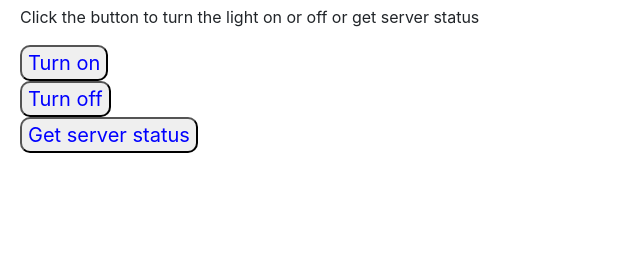
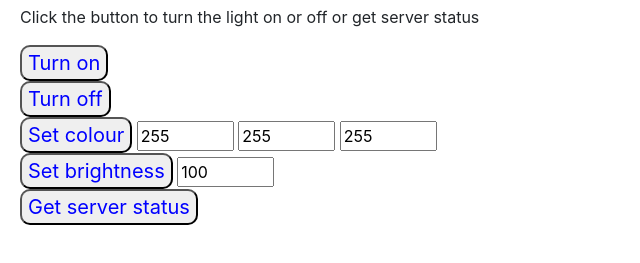
Before and after one commit to Samueljbk/yeelight_server, a plain HTML site: page src/fe/index.html in a window 1280 px wide. Shown: the part 71-334 px from the top of the page, without its empty margins (0-640 px from the left). Drawn offline with nearby package versions, Linux system fonts and the light colour scheme; files that its build step writes are made by us from their sources; files whose address does not match are found by name.

Commit message:
Added set brightness and set colour fe elements

```diff
--- a/src/fe/index.html
+++ b/src/fe/index.html
@@ -23,6 +23,20 @@
   <!-- response span to show the response from the server -->
   <span id="turn-off-response"></span>
   <br>
+  <button onclick="setColour()">Set colour</button>
+  <!-- Three input values for RGB, 0-255 -->
+  <input type="number" id="red" min="0" max="255" value="255">
+  <input type="number" id="green" min="0" max="255" value="255">
+  <input type="number" id="blue" min="0" max="255" value="255">
+  <!-- response span to show the response from the server -->
+  <span id="set-colour-response"></span>
+  <br>
+  <button onclick="setBrightness()">Set brightness</button>
+  <!-- One input value for brightness, 0-100 -->
+  <input type="number" id="brightness" min="0" max="100" value="100">
+  <!-- response span to show the response from the server -->
+  <span id="set-brightness-response"></span>
+  <br>
   <!-- get server status -->
   <button onclick="getStatus()">Get server status</button>
   <!-- response span to show the response from the server -->
```
